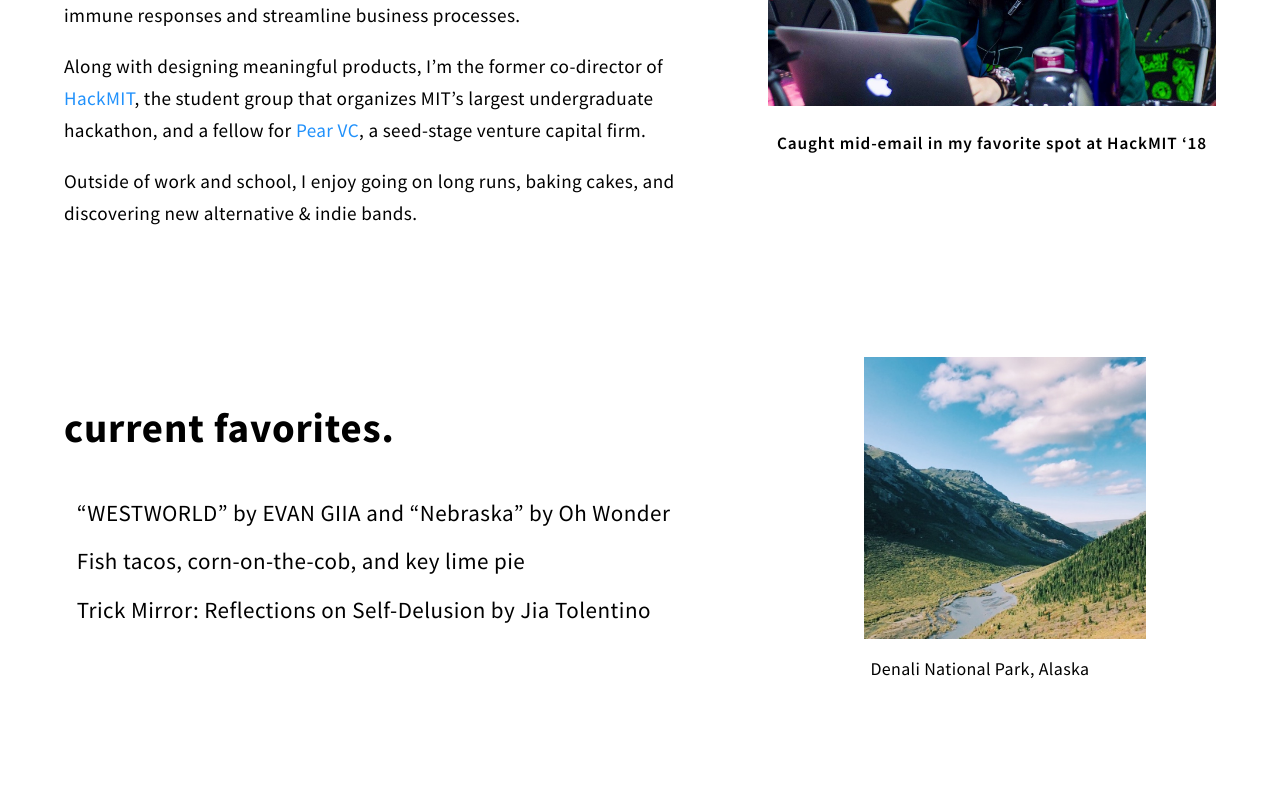
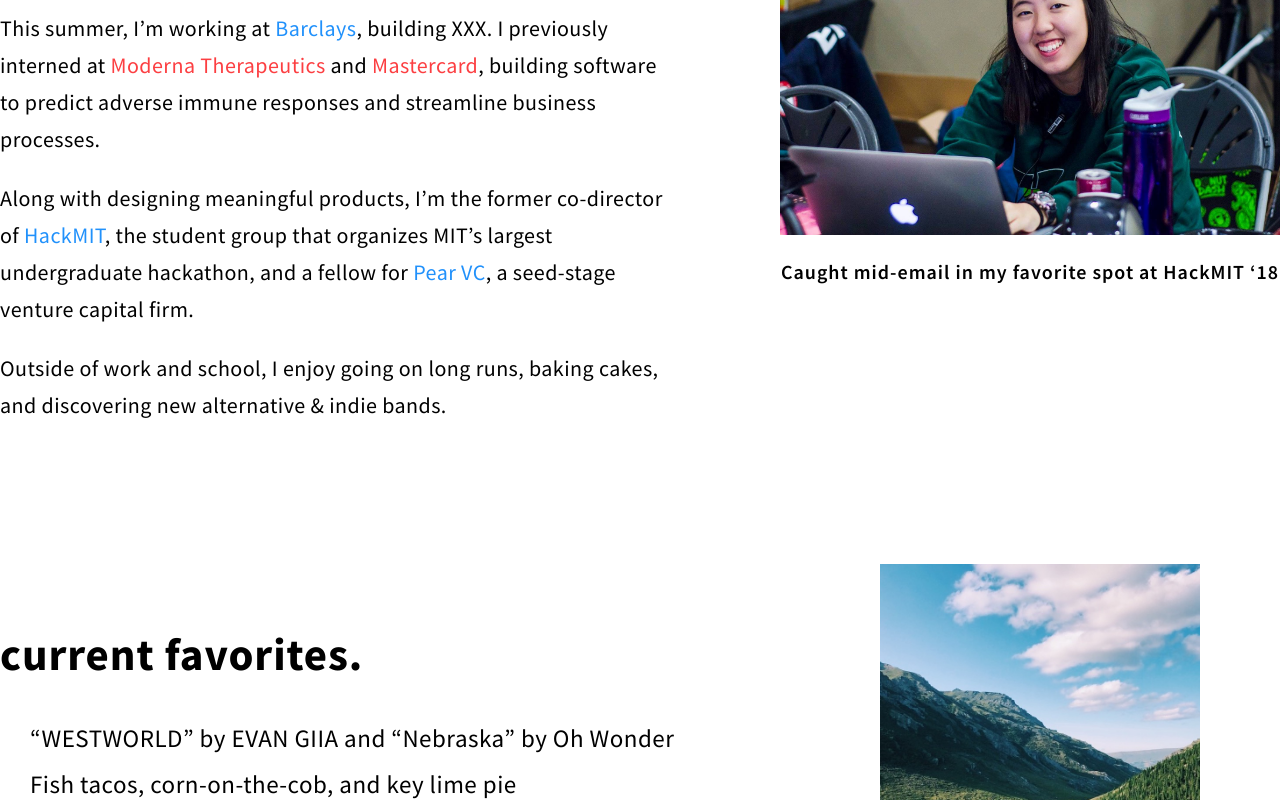
Before and after one commit to jessicajsun/personal-website, a Next.js app: page /about in a window 1280 px wide. Shown: the part 360-1160 px from the top of the page. Built offline with nearby package versions, Linux system fonts and the light colour scheme.

Commit message:
responsive about page for 1400px and up

```diff
--- a/components/about.module.css
+++ b/components/about.module.css
@@ -3,22 +3,23 @@
   flex-direction: row;
   align-items: center;
   justify-content: center;
-  margin-top: 5.5vw;
-  margin-bottom: 10vw;
+  margin-top: 78px;
+  margin-bottom: 120px;
 }
 
 .about {
   width: 100%;
   margin-left: auto;
-  max-width: 55%;
-  padding-right: 5vw;
+  max-width: 700px;
+  padding-bottom: 20px;
+  margin-right: 50px;
 
 }
 
 .titleAbout{
   font-weight: bold;
-  font-size: 3.8vw;
-  line-height: 4vw;
+  font-size: 55px;
+  line-height: 69px;
   letter-spacing: 0.02em;
 
   margin-bottom: 40px;
@@ -26,23 +27,24 @@
 
 .blurb {
   font-weight: normal;
-  font-size: 1.5vw;
-  line-height: 2.5vw;
+  font-size: 22px;
+  line-height: 37px;
   letter-spacing: 0.02em;
 
 }
 
 .me{
   width: 100%;
+  margin-left: 50px;
   margin-right: auto;
-  max-width: 35%;
+  max-width: 500px;
 }
 
 .captions{
   font-weight: 600;
   font-style: normal;
-  font-size: 1.35vw;
-  line-height: 2vw;
+  font-size: 20px;
+  line-height: 25px;
   text-align: center;
 
   display: flex;
@@ -50,8 +52,8 @@
   justify-content: center;
   letter-spacing: 0.05em;
 
-  margin-top: 1.2vw;
-  margin-bottom: 1.2vw;
+  margin-top: 15px;
+  margin-bottom: 15px;
   color: #000000;
 }
 
@@ -108,25 +110,27 @@
 }
 
 
+
+
 .favs{
   display: flex;
   flex-direction: row;
   align-items: center;
   justify-content: center;
-  margin-bottom: 9.5vw;
+  margin-bottom: 130px;
 }
 
 .writtenFavs{
   width: 100%;
   margin-left: auto;
-  max-width: 57.8%;
-  margin-right: 2.2vw;
+  max-width: 850px;
+  margin-right: 50px;
 }
 
 .titleFavorites{
   font-weight: bold;
-  font-size: 3.2vw;
-  line-height: 4.2vw;
+  font-size: 45px;
+  line-height: 57px;
   letter-spacing: 0.02em;
 
   margin-bottom: 40px;
@@ -136,27 +140,26 @@
   display: flex;
   flex-direction: row;
   align-items: center;
-  margin-bottom: 1vw;
+  margin-bottom: 15px;
 }
 
 .icon{
-  font-size: 2.8vw;
+  font-size: 40px;
 }
 
 .favText{
   font-style: normal;
   font-weight: normal;
-  font-size: 1.8vw;
-  line-height: 2.8vw;
+  font-size: 25px;
+  line-height: 31px;
   letter-spacing: 0.02em;
-  margin-left: 1vw;
+  margin-left: 30px;
 }
 
 .location{
   width: 100%;
   margin-right: auto;
-  max-width: 30%;
-  padding-left: 2.5vw;
+  max-width: 400px;
 }
 
 .location > img{
@@ -167,20 +170,20 @@
   display: flex;
   flex-direction: row;
   align-items: center;
-  margin-top: 0.5vw;
+  margin-top: 5px;
 }
 
 .locationIcon{
-  font-size: 1.4vw;
+  font-size: 20px;
 }
 
 .smCaption{
   font-style: normal;
   font-weight: normal;
-  font-size: 1.4vw;
-  line-height: 2.4vw;
+  font-size: 20px;
+  line-height: 25px;
   letter-spacing: 0.02em;
-  margin-left: 0.5vw;
+  margin-left: 8px;
 }
 
 
```
